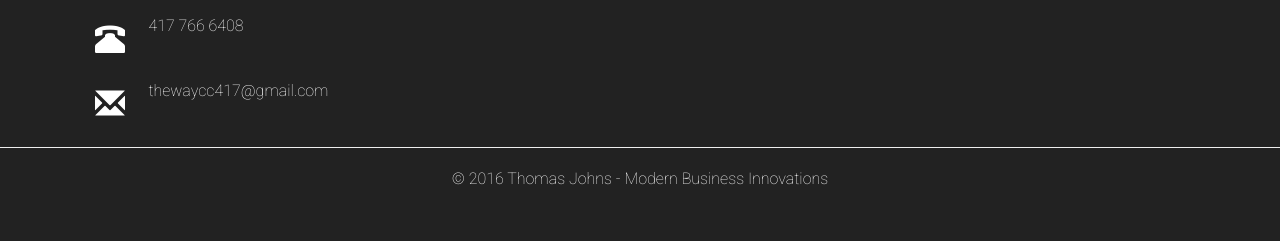
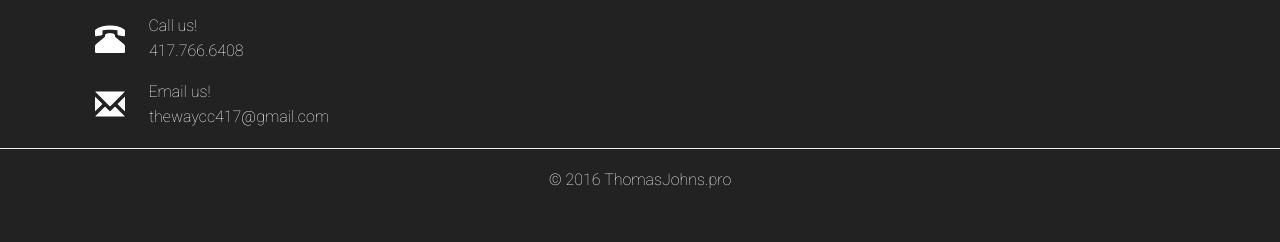
Before and after one commit to t0mj/theway, a plain HTML site: page index.html in a window 1280 px wide. Shown: the part 4124-4366 px from the top of the page. Drawn offline with Linux system fonts and the light colour scheme.

Commit message:
Update contact info

```diff
--- a/index.html
+++ b/index.html
@@ -309,11 +309,13 @@ Modified by: Thomas Johns @ MBI
 					</div>
 					<div class="phone">
 						<i class="glyphicon glyphicon-phone-alt"></i>
-						<p class="p3">417 766 6408</p>
+            <p class="p3">Call us!</p>
+						<p class="p4">417.766.6408</p>
 					</div>
 					<div class="email-info">
 						<i class="glyphicon glyphicon-envelope"></i>
-						<p class="p3"><a href="mailto:thewaycc417@gmail.com">thewaycc417@gmail.com</a></p>
+            <p class="p3">Email us!</p>
+						<p class="p4"><a href="mailto:thewaycc417@gmail.com">thewaycc417@gmail.com</a></p>
 					</div>
 				</div>
 			</div><!-- col -->
@@ -356,7 +358,7 @@ Modified by: Thomas Johns @ MBI
 	</div>
   -->
   <div class="copyright">
-		<p>© 2016 Thomas Johns - <a href="http://tomjohns.me" target="_blank">Modern Business Innovations</a></p>
+		<p><a href="http://thomasjohns.pro" target="_blank">© 2016 ThomasJohns.pro</a></p>
 	</div>
 </section>
 <!-- /Footer Section -->
```
